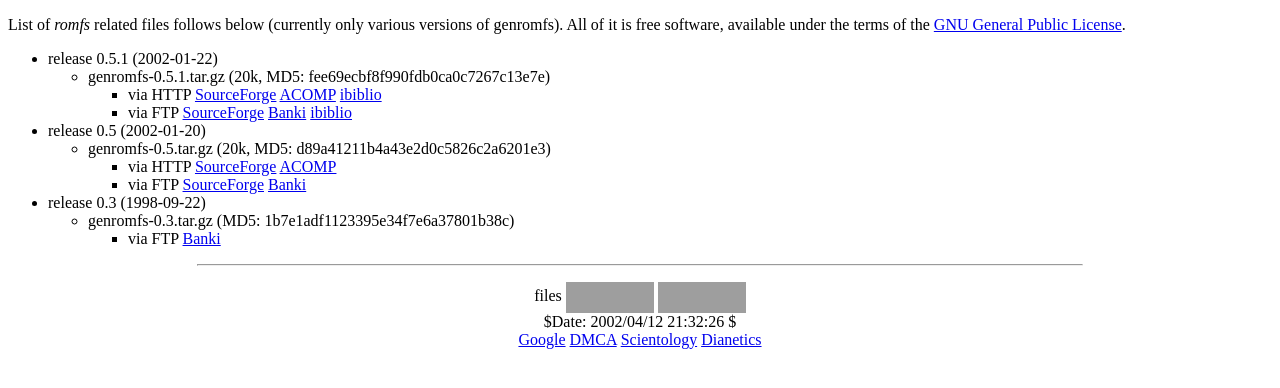
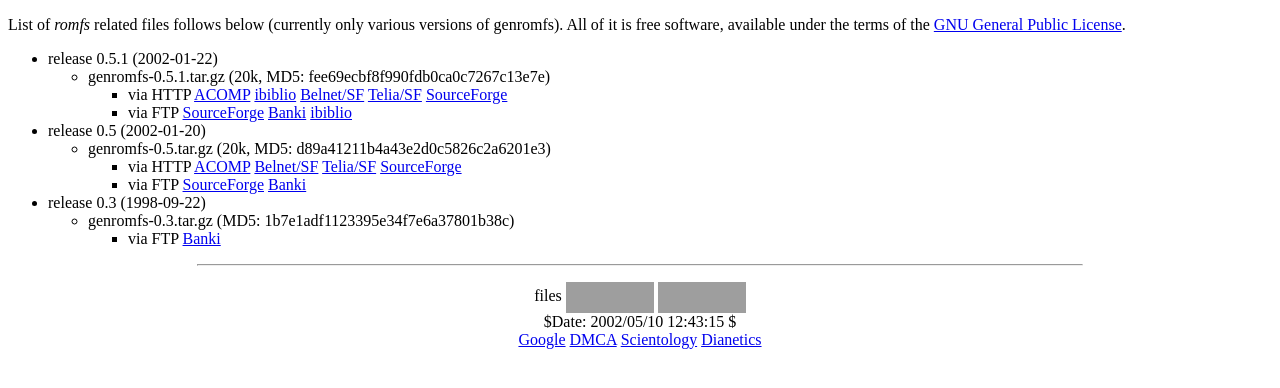
Before and after one commit to chexum/romfsweb, a plain HTML site: page files/index.html in a window 1280 px wide. Drawn offline with Linux system fonts and the light colour scheme; grey boxes are pictures that could not be loaded.

Commit message:
mirrors live again

```diff
--- a/files/index.html
+++ b/files/index.html
@@ -28,9 +28,11 @@ All of it is free software, available under the terms of the
   <li>genromfs-0.5.1.tar.gz (20k, MD5: fee69ecbf8f990fdb0ca0c7267c13e7e)
   <ul>
   <li> via HTTP
-<a href="http://prdownloads.sourceforge.net/romfs/genromfs-0.5.1.tar.gz">SourceForge</a>
 <a href="http://www.acomp.hu/romfs/files/genromfs-0.5.1.tar.gz">ACOMP</a>
 <a href="http://www.ibiblio.org/pub/Linux/system/recovery/genromfs-0.5.1.tar.gz">ibiblio</a>
+<a href="http://belnet.dl.sourceforge.net/romfs/genromfs-0.5.1.tar.gz">Belnet/SF</a>
+<a href="http://telia.dl.sourceforge.net/romfs/genromfs-0.5.1.tar.gz">Telia/SF</a>
+<a href="http://prdownloads.sourceforge.net/romfs/genromfs-0.5.1.tar.gz">SourceForge</a>
 </li>
   <li> via FTP
 <a href="ftp://ftp1.sourceforge.net/pub/sourceforge/romfs/genromfs-0.5.1.tar.gz">SourceForge</a>
@@ -46,8 +48,10 @@ All of it is free software, available under the terms of the
   <li>genromfs-0.5.tar.gz (20k, MD5: d89a41211b4a43e2d0c5826c2a6201e3)
   <ul>
   <li> via HTTP
+<a href="http://www.acomp.hu/romfs/files/genromfs-0.5.tar.gz">ACOMP</a>
+<a href="http://belnet.dl.sourceforge.net/romfs/genromfs-0.5.tar.gz">Belnet/SF</a>
+<a href="http://telia.dl.sourceforge.net/romfs/genromfs-0.5.tar.gz">Telia/SF</a>
 <a href="http://prdownloads.sourceforge.net/romfs/genromfs-0.5.tar.gz">SourceForge</a>
-<a href="http://www.acomp.hu/romfs/files/genromfs-0.5.tar.gz">ACOMP</a>
 </li>
   <li> via FTP
 <a href="ftp://ftp1.sourceforge.net/pub/sourceforge/romfs/genromfs-0.5.tar.gz">SourceForge</a>
@@ -77,8 +81,8 @@ files
 <span class="none"> | </span>
 <a href="http://validator.w3.org/check/referer"><img src="http://www.w3.org/Icons/valid-xhtml10" height="31" width="88" alt="Valid XHTML 1.0!" /></a>
 <br />
-$Date: 2002/04/12 21:32:26 $
-<span class="none"> | $Revision: 1.10 $ </span>
+$Date: 2002/05/10 12:43:15 $
+<span class="none"> | $Revision: 1.11 $ </span>
 <br />
 <a href="http://www.google.com">Google</a>
 <a href="http://anti-dmca.org/">DMCA</a>
```
Also changed, not shown: 1 other file.
